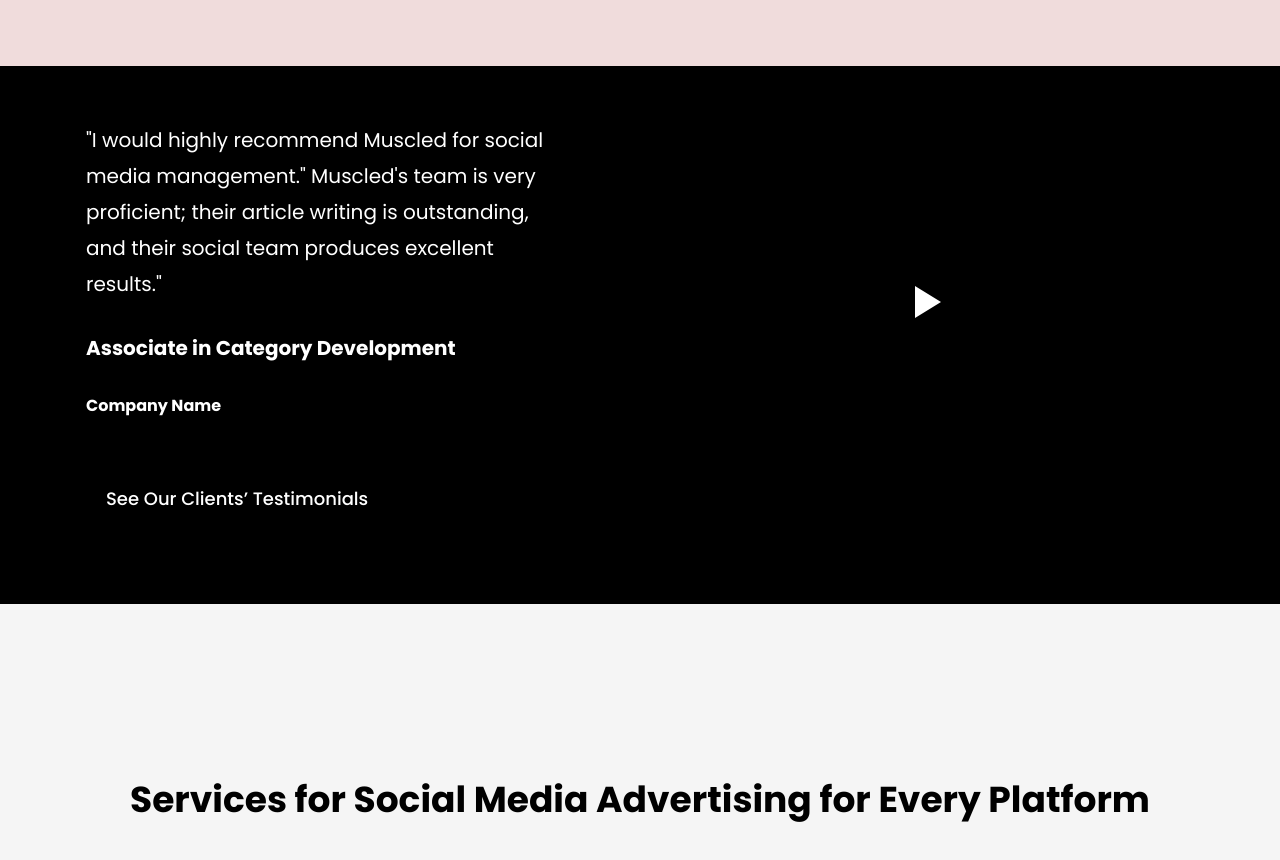
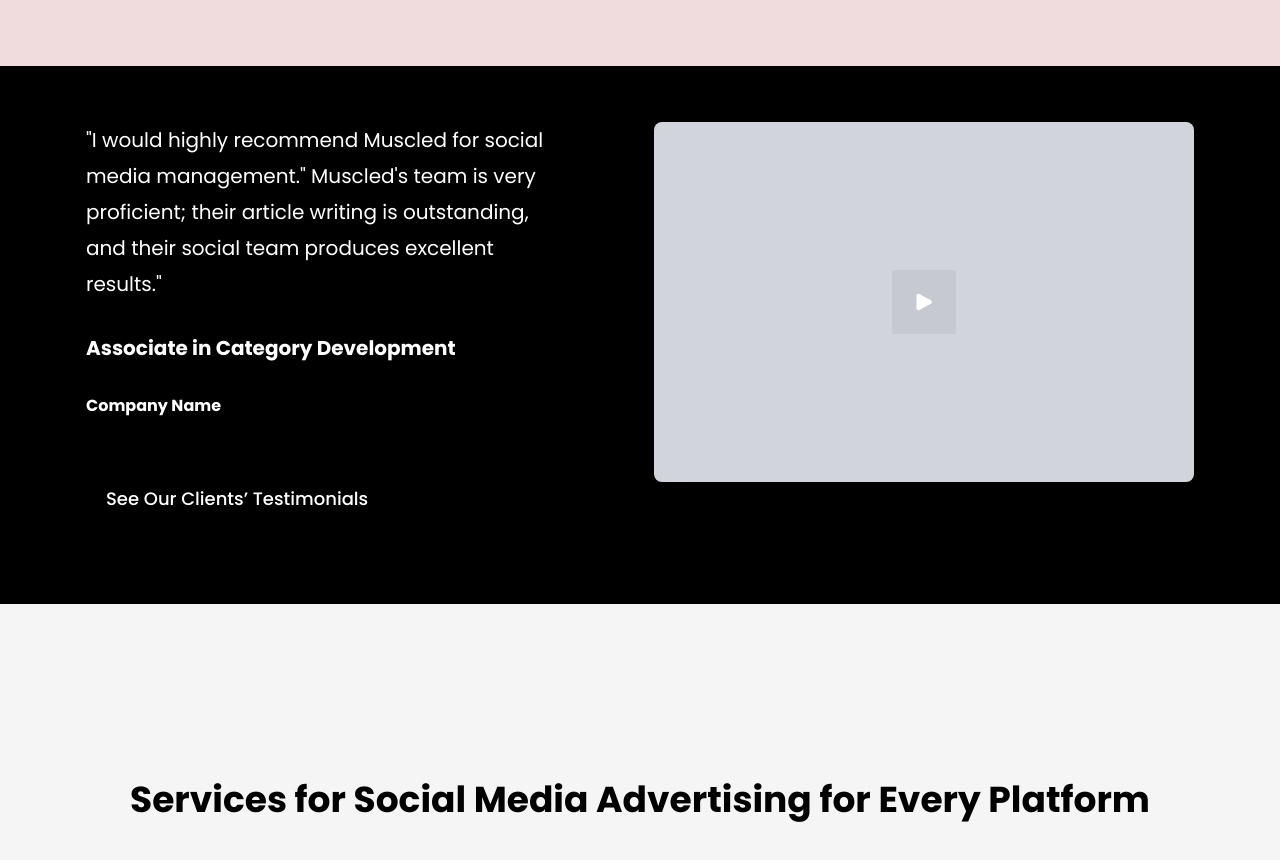
Before and after one commit to Musclednazmul123/muscled-landing-pages, a Next.js app: page /views/services-for-paid-social-media-ad in a window 1280 px wide. Shown: the part 2780-3640 px from the top of the page. Built offline with nearby package versions, Linux system fonts and the light colour scheme; no server answers.

Commit message:
Use video component for showing video

```diff
--- a/components/ReactPlayerModal.tsx
+++ b/components/ReactPlayerModal.tsx
@@ -29,7 +29,7 @@
           width: width && width,
           height: height && height,
         }}
-				className="bg-gray-300 rounded-lg lg:mt-0 mt-12 lg:w-[640px] md:h-[360px] overflow-hidden h-[250px] flex items-center justify-center"
+        className="bg-gray-300 rounded-lg lg:mt-0 mt-12 md:h-[360px] overflow-hidden h-[250px] flex items-center justify-center"
       >
         <div onClick={() => setIsPlaying(true)}>
           <Icon />
@@ -40,7 +40,7 @@
           onClick={() => {
             setIsPlaying(false);
           }}
-					className="bg-black fixed top-0 h-full cursor-pointer w-full bg-opacity-90 flex items-center justify-center px-6"
+          className="bg-black fixed inset-0 h-full cursor-pointer w-full bg-opacity-90 flex items-center justify-center px-6"
         >
           <div
             onClick={(e) => e.stopPropagation()}
--- a/components/kelvin/sections/Testimonial.tsx
+++ b/components/kelvin/sections/Testimonial.tsx
@@ -2,7 +2,8 @@
 import Section from "../../Fawwaz/Sections/Section";
 import FlexLayout from "../layout/FlexLayout";
 import Button from "../Button";
-import ReactPlayer from "react-player";
+import ReactPlayerModal from "../../ReactPlayerModal";
+import PlayIcon from "../../playIcon";
 
 const Testimonial = () => {
   return (
@@ -33,11 +34,9 @@
           </div>
 
           <div className="w-[540px] self-start">
-            <ReactPlayer
-              light
-              width={540}
-              url={"https://www.youtube.com/embed/D0UnqGm_miA"}
-              allow="accelerometer; autoplay; clipboard-write; encrypted-media; gyroscope; picture-in-picture"
+            <ReactPlayerModal
+              Icon={PlayIcon}
+              url="http://commondatastorage.googleapis.com/gtv-videos-bucket/sample/BigBuckBunny.mp4"
             />
           </div>
         </FlexLayout>
```
Also changed, not shown: 1 other file (tests, documents, lock files or other folders). Lines whose indentation alone changed are shown as unchanged.
